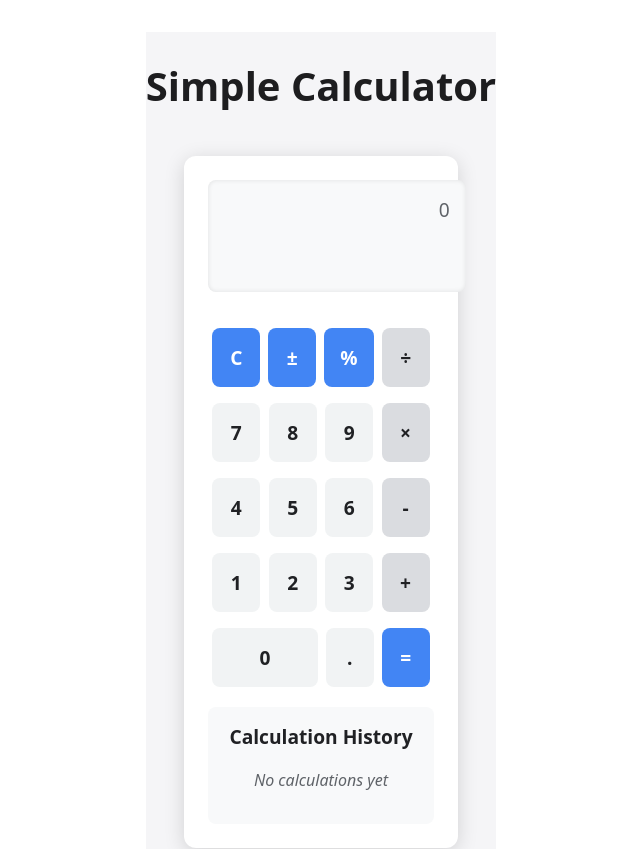
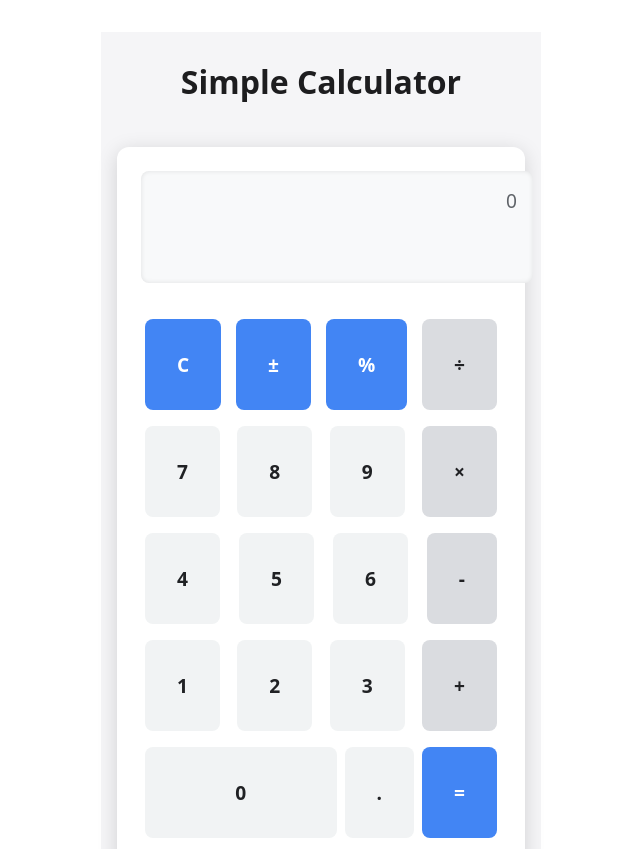
Before and after one commit to robgon-art/simple-calcuator, a React (Vite) app: page / in a window 1280 px wide. Shown: the top 849 px of the page, without its empty margins (319-959 px from the left). Built offline with nearby package versions, Linux system fonts and the light colour scheme.

Commit message:
Change the size of the buttons

```diff
--- a/src/App.css
+++ b/src/App.css
@@ -60,7 +60,7 @@
 
 .app-header h1 {
   margin: 0;
-  font-size: 2.5rem;
+  font-size: 2rem;
   font-weight: 600;
 }
 
--- a/src/components/Button/styles.css
+++ b/src/components/Button/styles.css
@@ -4,10 +4,10 @@
     font-size: 1.2rem;
     font-weight: bold;
     cursor: pointer;
-    padding: 1rem;
+    padding: 2rem;
     margin: 0.25rem;
-    min-width: 3rem;
-    min-height: 3rem;
+    min-width: 2rem;
+    min-height: 2rem;
     display: flex;
     align-items: center;
     justify-content: center;
--- a/src/components/Calculator/styles.css
+++ b/src/components/Calculator/styles.css
@@ -1,5 +1,5 @@
 .calculator-container {
-    max-width: 360px;
+    width: 360px;
     margin: 2rem auto;
     padding: 1.5rem;
     border-radius: 12px;
```
